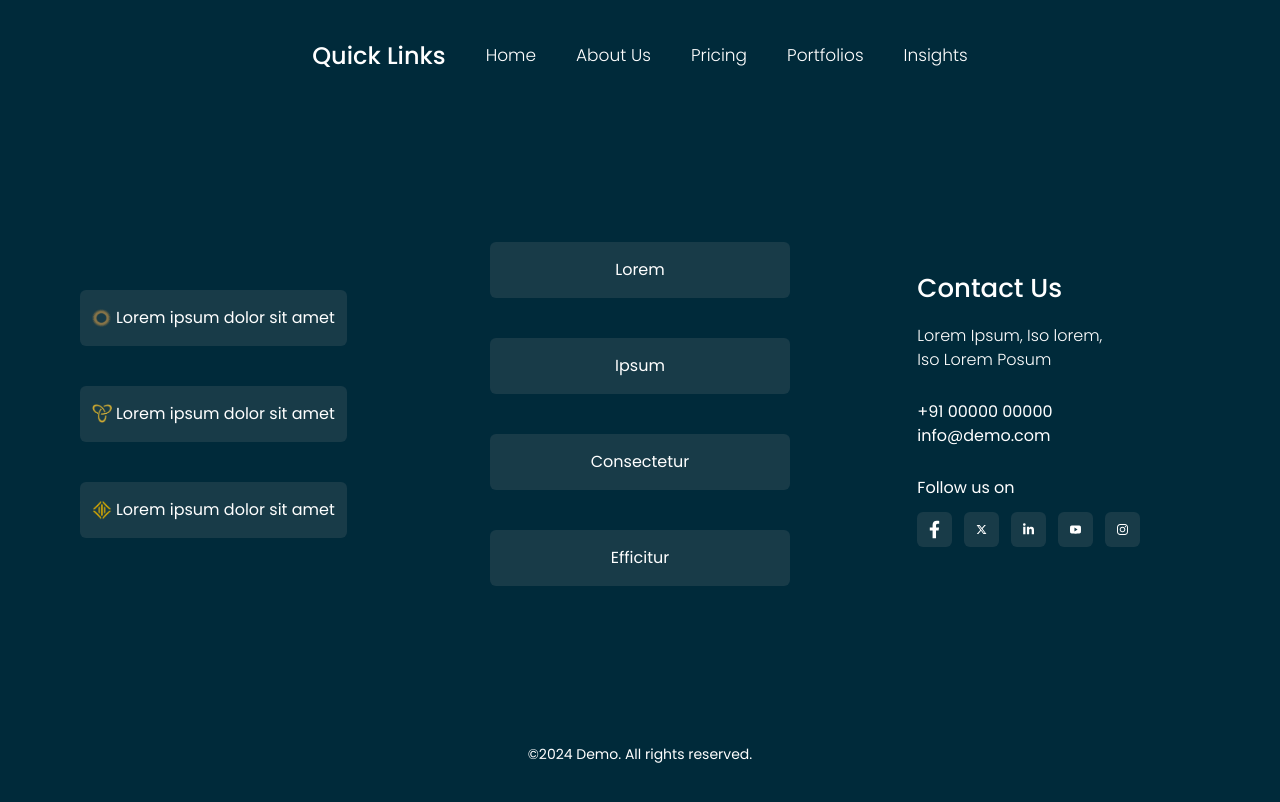
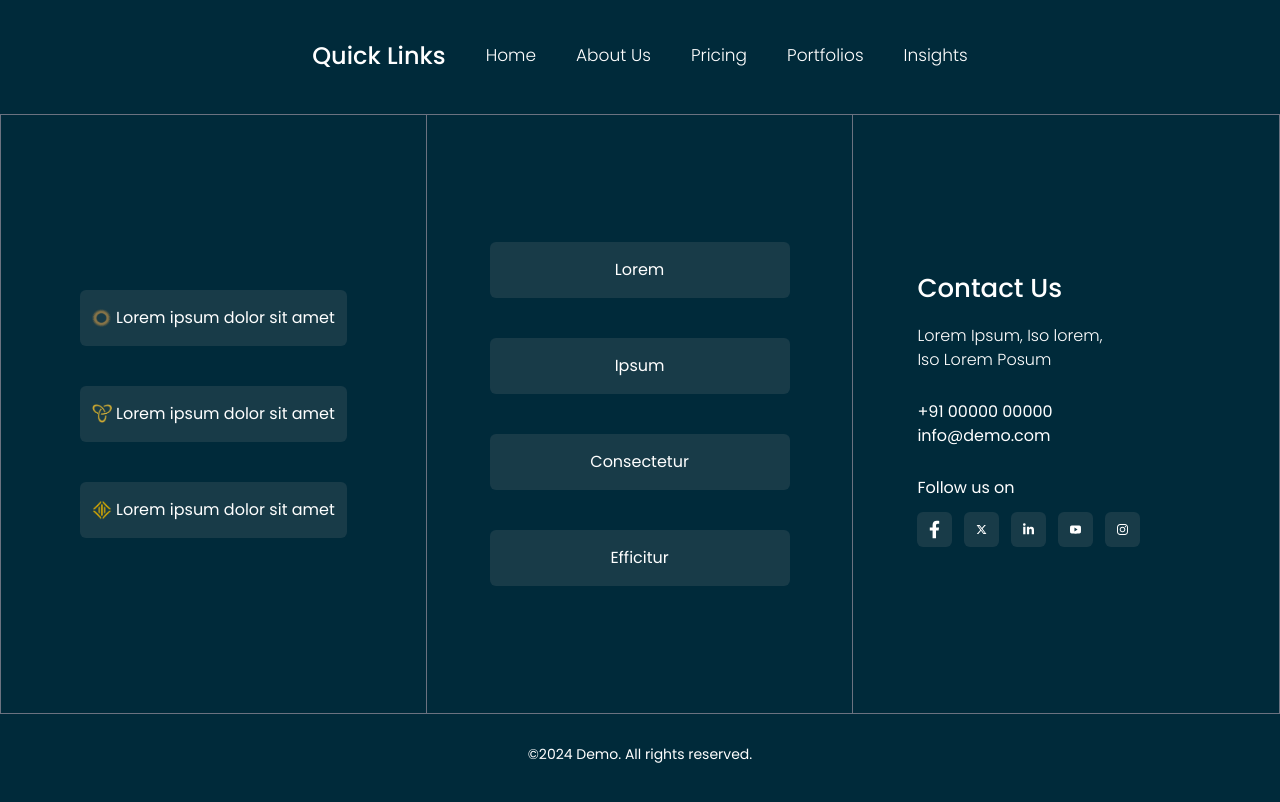
Before and after one commit to nav0040/educationalSite, a Next.js app: page / in a window 1280 px wide. Shown: the part 6811-7613 px from the top of the page. Built offline with nearby package versions, Linux system fonts and the light colour scheme.

Commit message:
css changed

```diff
--- a/components/Footer/Footer.jsx
+++ b/components/Footer/Footer.jsx
@@ -29,7 +29,7 @@ const Footer = () => {
                 </div>
                 <div className='flex md:flex-row flex-col justify-center items-center'>
 
-                    <div className=' border-none md:border text-white border-gray-500 w-[510px] h-[600px] flex flex-col gap-10 justify-center items-center'>
+                    <div className='border-0 md:border text-white border-gray-500 w-[510px] h-[600px] flex flex-col gap-10 justify-center items-center'>
                         <div className='flex justify-center items-center gap-1 bg-[#183b48] px-3 py-4 rounded-md'>
                             <Image src='/images/footer1.png' width={20} height={20} />
                             <span>Lorem ipsum dolor sit amet</span>
@@ -44,7 +44,7 @@ const Footer = () => {
                         </div>
 
                     </div>
-                    <div className='border-none md:border text-white border-gray-500 md:border-l-0  w-[510px] h-[600px] flex flex-col gap-10 justify-center items-center'>
+                    <div className='border-0 md:border text-white border-gray-500 md:border-l-0  w-[510px] h-[600px] flex flex-col gap-10 justify-center items-center'>
                         <div className='flex justify-center items-center gap-1 bg-[#183b48] px-3 py-4 rounded-md w-[300px]'>
                             <span>Lorem</span>
                         </div>
@@ -59,7 +59,7 @@ const Footer = () => {
                         </div>
 
                     </div>
-                    <div className='border-none md:border border-gray-500 md:border-l-0 text-white   w-[510px] h-[600px] flex  flex-col justify-center items-start'>
+                    <div className='border-0 md:border border-gray-500 md:border-l-0 text-white   w-[510px] h-[600px] flex  flex-col justify-center items-start'>
                         <div className='flex  flex-col justify-start items-start md:px-16 px-24 gap-7'>
                             <h2 className='font-[500] text-[26px] leading-[15px]'>Contact Us</h2>
                             <span className='font-[300] text-[16px]'>Lorem Ipsum, Iso lorem, <br /> Iso Lorem Posum</span>
```
